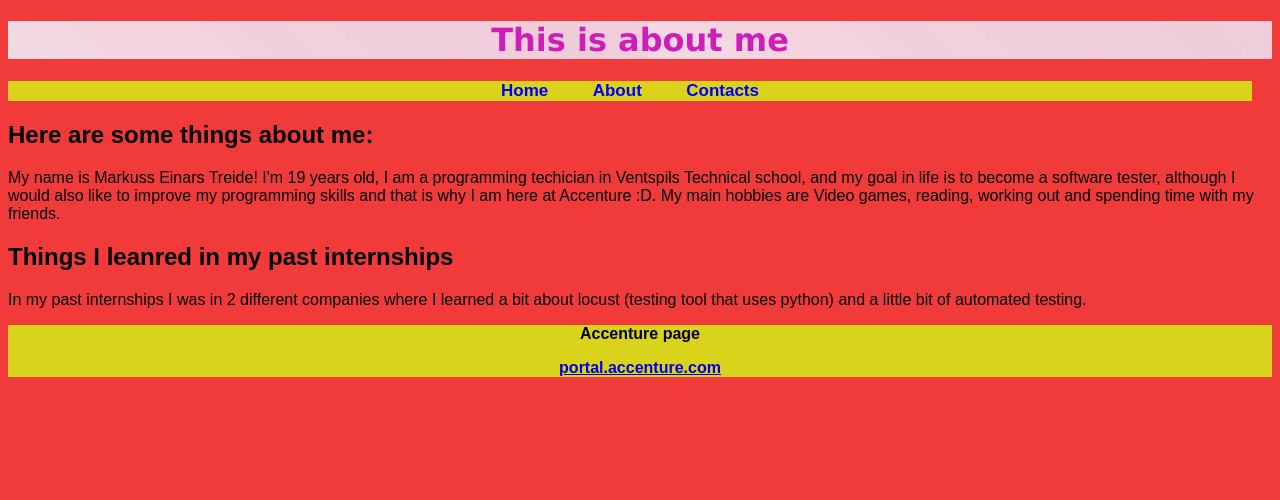
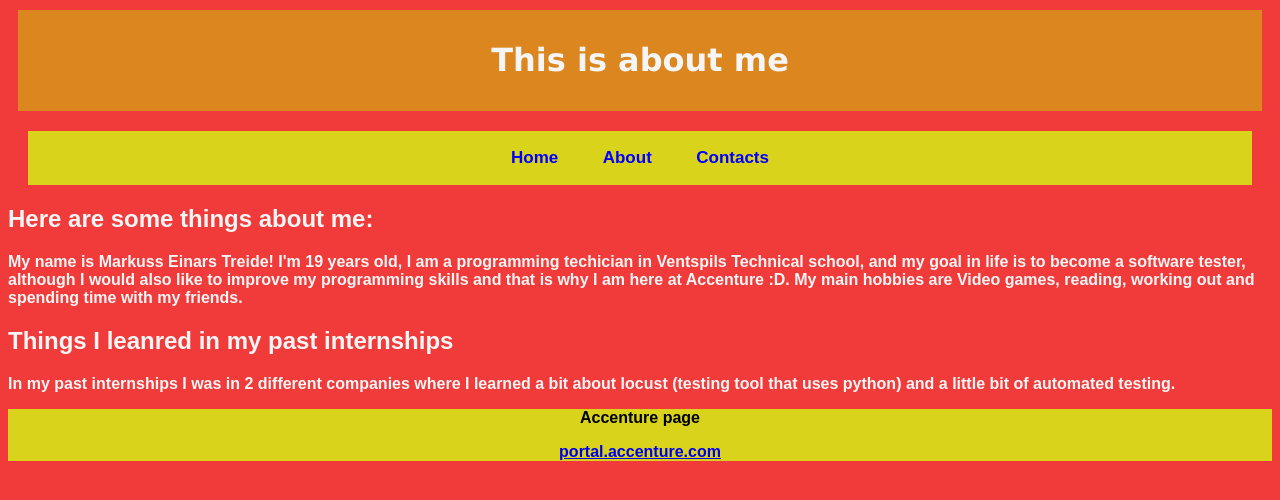
Before and after one commit to LembergsV1/gitjob, a plain HTML site: page about.html in a window 1280 px wide. Drawn offline with Linux system fonts and the light colour scheme.

Commit message:
added CSS styles and CSS Reset

```diff
--- a/about.html
+++ b/about.html
@@ -8,8 +8,10 @@
     <title>Test Window</title>
 </head>
 <body>
-    <header style="background-image: url('images/header_header.jpg');">
+    <header>
+    <div class="header">
         <h1>This is about me</h1>
+    </div>
     </header>
     <div class="topnav">
       <a href="index.html">Home</a>
@@ -19,16 +21,17 @@
       </div>
       <div class="About me">
     <article>
+        <div class="article">
         <h1>Here are some things about me: </h1>
-        <p style="font-family:sans-serif">My name is Markuss Einars Treide! I'm 19 years old, I am a programming techician in Ventspils Technical school, and my goal in life is to become a software tester, although I would also like to improve my programming skills and that is why I am here at Accenture :D. My main hobbies are Video games, reading, working out and spending time with my friends.</p>
+        <p>My name is Markuss Einars Treide! I'm 19 years old, I am a programming techician in Ventspils Technical school, and my goal in life is to become a software tester, although I would also like to improve my programming skills and that is why I am here at Accenture :D. My main hobbies are Video games, reading, working out and spending time with my friends.</p>
     </article>
 
     <article>
+        <div class="article">
         <h1>Things I leanred in my past internships</h1>
         <p style="font-family:sans-serif">In my past internships I was in 2 different companies where I learned a bit about locust (testing tool that uses python) and a little bit of automated testing.</p>
+        </div>
     </article>
-
-
       </div>
 
       <footer>
--- /dev/null
+++ b/reset.css
@@ -0,0 +1,43 @@
+html, body, div, span, applet, object, iframe,
+h1, h2, h3, h4, h5, h6, p, blockquote, pre,
+a, abbr, acronym, address, big, cite, code,
+del, dfn, em, img, ins, kbd, q, s, samp,
+small, strike, strong, sub, sup, tt, var,
+b, u, i, center,
+dl, dt, dd, ol, ul, li,
+fieldset, form, label, legend,
+table, caption, tbody, tfoot, thead, tr, th, td,
+article, aside, canvas, details, embed,
+figure, figcaption, footer, header, hgroup,
+menu, nav, output, ruby, section, summary,
+time, mark, audio, video {
+	margin: 0;
+	padding: 0;
+	border: 0;
+	font-size: 100%;
+	font: inherit;
+	vertical-align: baseline;
+}
+/* HTML5 display-role reset for older browsers */
+article, aside, details, figcaption, figure,
+footer, header, hgroup, menu, nav, section {
+	display: block;
+}
+body {
+	line-height: 1;
+}
+ol, ul {
+	list-style: none;
+}
+blockquote, q {
+	quotes: none;
+}
+blockquote:before, blockquote:after,
+q:before, q:after {
+	content: '';
+	content: none;
+}
+table {
+	border-collapse: collapse;
+	border-spacing: 0;
+}
--- a/style.css
+++ b/style.css
@@ -1,36 +1,35 @@
 
 
-/*This tab is used for customizing the header*/
+
+/*Styled the header*/
 header{
-  background-image: url('images/header_header.jpg');
+  background-color: #db861f;
+  margin: 10px;
+  padding: 10px;
   text-align: center;
-  font-family:verdana;
-  color: #d01db7;
+  color: whitesmoke;
+  font-family: Verdana, Geneva, Tahoma, sans-serif;
+  font-weight: bolder;
 }
 
-/*changes fonts for all the texts*/
+/*Styled fonts for all texts*/
 body{
   font-family:sans-serif;
   background-color: #f13b3b;
 }
 
-
-
-
-
-/*a custom navigation bar for better visuals*/
+/*Styled the navigation bar*/
 .topnav{
   color: orange;
   text-align: center;
   background-color: #d9d31c;
   font-weight: bolder;
-  margin-top: 20px;
-  margin-bottom: 20px;
-  margin-right: 20px;
-  margin-right: 20px;
+  margin: 20px;
+  padding: 17px;
+  border-style: none;
 }
 
-/*a custom navigation bar for better visuals*/
+/*Styled the navigation bar*/
 .topnav a {
   float: center;
   color: blue;
@@ -40,31 +39,31 @@ body{
   font-size: 17px;
 }
 
-/*when hovering around the tab will appear light green*/
+/*added a style for when you hover over the links in the navbar*/
 .topnav a:hover {
   background-color: greenyellow;
-  color: black;
+  color: palevioletred;
 }
 
-/*centers the gif in the main page*/
+/*styles the gif*/
 section{
   text-align: center;
 }
 
-/*custom background box along with a different font for the sidebar*/
+/**/
 .sidebar{
   font-family: monospace;
   float: right; color:yellow;
   background-color: #db861f;
 }
 
-/*changes the style for the article*/
+/*added style for articles*/
 .article{
-  color: silver;
+  color: whitesmoke;
   font-weight: bold;
 }
 
-/*changed the color and placement of footer*/
+/*added style to the footer*/
 .footer{
   text-align: center;
   background-color: #d9d31c;
@@ -72,9 +71,19 @@ section{
 
 }
 
+/*added a style for when you hover over the link to the Accenture page in the footer*/
+footer a:hover{
+  background-color: greenyellow;
+}
+
 /*custom colors for the messaging section of "About me"*/
 .sectiontab{
-  text-align: center; color: #d0dbdf;
+  text-align: center; color: white;
   font-weight: bolder;
 
 }
+
+/* Revert the 'white-space' property for textarea elements on Safari */
+.textarea {
+  white-space: revert;
+}
```
Also changed, not shown: contacts.html (+3 -1 lines), index.html (+2 -1 lines).
